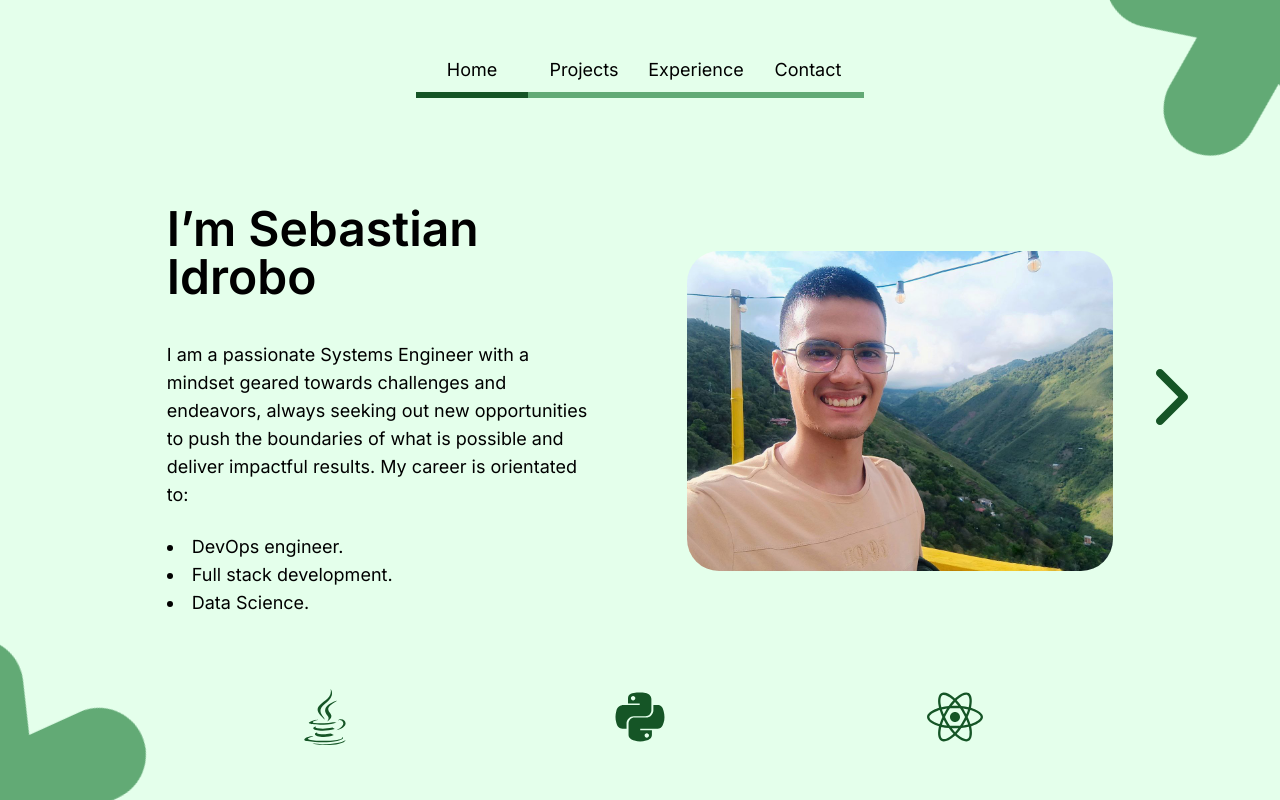
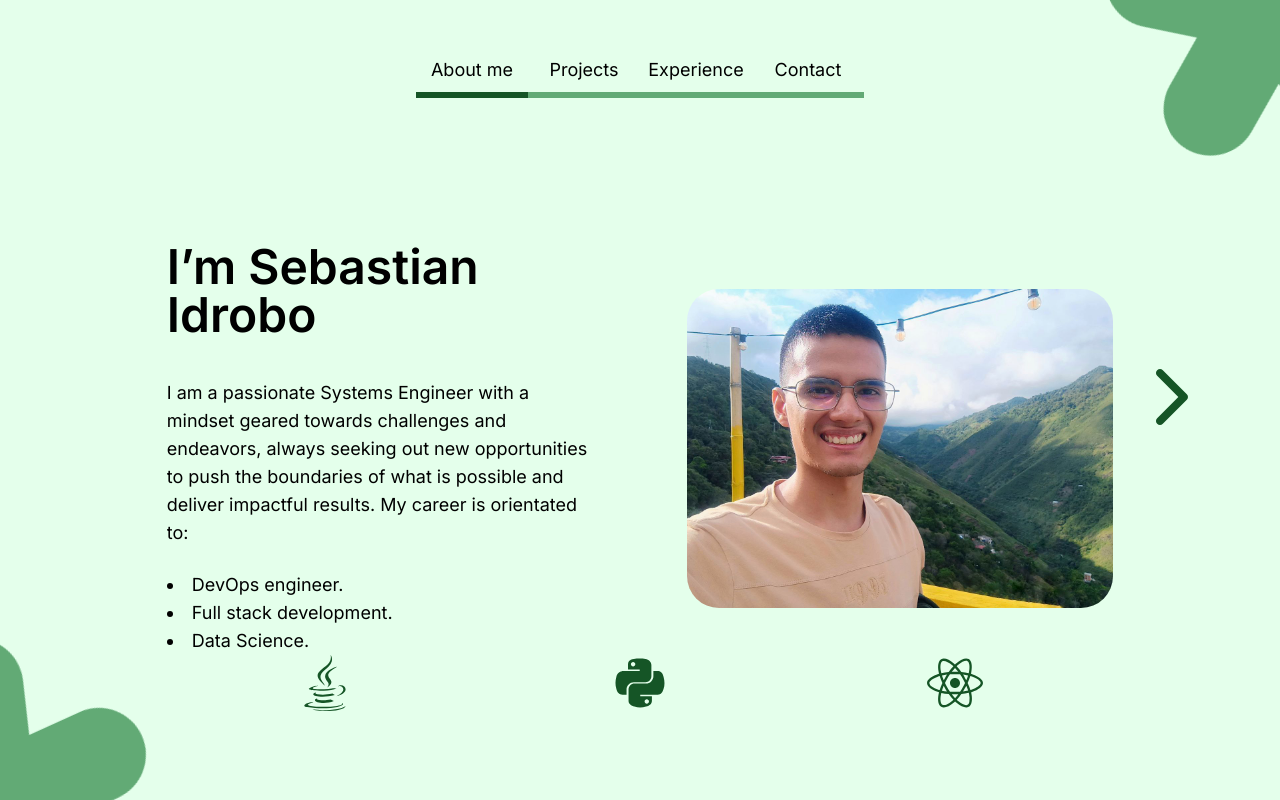
Before and after one commit to Seb0927/seb0927.github.io, a React (Vite) app: page / in a window 1280 px wide. Built offline with nearby package versions, Linux system fonts and the light colour scheme.

Commit message:
feat: Presentation animated content.
- When the content is first loaded, it will show an animation going by every component, but when the content is shown again without reload it will only fade in and fade out

```diff
--- a/src/App.jsx
+++ b/src/App.jsx
@@ -1,12 +1,48 @@
 import { Background, Presentation, Projects, Experience, Contact } from "./components";
+import { useState } from 'react';
+import { motion, AnimatePresence } from 'framer-motion';
 
 export default function App() {
+  const sections = ['About me', 'Projects', 'Experience', 'Contact'];
+  const [currentSection, setCurrentSection] = useState(sections[0]);
+  const [hasRendered, setHasRendered] = useState(sections.map(() => false));
+
+  const sectionElements = [
+    <Presentation key={0}
+    hasRendered={hasRendered}
+    setHasRendered={setHasRendered}
+    sectionIndex={0}/>,
+    <Projects key={1}
+    hasRendered={hasRendered}
+    setHasRendered={setHasRendered}
+    sectionIndex={1}/>,
+    <Experience key={2}
+    hasRendered={hasRendered}
+    setHasRendered={setHasRendered}
+    sectionIndex={2}/>,
+    <Contact key={3}
+    hasRendered={hasRendered}
+    setHasRendered={setHasRendered}
+    sectionIndex={3}/>,
+  ];
+
   return (
-    <Background>
-      <Presentation />
-      <Projects />
-      <Experience />
-      <Contact />
+    <Background
+    sections={sections}
+    currentSection={currentSection}
+    setCurrentSection={setCurrentSection}>
+      {/* Sections */}
+      <AnimatePresence mode="wait">
+        <motion.div
+          key={currentSection}
+          initial={{ opacity: 0 }}
+          animate={{ opacity: 1 }}
+          exit={{ opacity: 0 }}
+          transition={{ duration: 0.5 }}
+        >
+          {sectionElements[sections.indexOf(currentSection)]}
+        </motion.div>
+      </AnimatePresence>
     </Background>
-  )
+  );
 }
--- a/src/components/background/Background.jsx
+++ b/src/components/background/Background.jsx
@@ -6,10 +6,8 @@ import { bgLightestColorsVariants, bgLightestColorsValues, bgDarkColorsValues }
 import ChevronLeft from '../../assets/vectors/chevron-left.svg?react';
 import ChevronRight from '../../assets/vectors/chevron-right.svg?react';
 
-const Background = ({ children }) => {
+const Background = ({ children, sections, currentSection, setCurrentSection }) => {
   // Component variables
-  const sections = ['Home', 'Projects', 'Experience', 'Contact']
-  const [currentSection, setCurrentSection] = useState(sections[0])
   const handleSection = (section) => {
     let indexSection = sections.indexOf(section)
     setCurrentSection(sections[indexSection])
@@ -102,7 +100,7 @@ const Background = ({ children }) => {
 
           {/* Content */}
           <div className="px-16 py-4 md:h-5/6 md:content-center md:col-span-11 md:px-0 md:py-0">
-            {children[indexSection]}
+            {children}
           </div>
         </div>
 
--- a/src/components/presentation/Presentation.jsx
+++ b/src/components/presentation/Presentation.jsx
@@ -1,17 +1,61 @@
 import { motion } from "framer-motion";
 import ProgrammingIcons from "./ProgrammingIcons.jsx";
 import meImage from '../../assets/images/me.jpg';
+import { useEffect } from "react";
 
-function Presentation() {
+function Presentation({ hasRendered, setHasRendered, sectionIndex }) {
+
+  useEffect(() => {
+    const updatedRenderedState = [...hasRendered];
+    updatedRenderedState[sectionIndex] = true;
+    setHasRendered(updatedRenderedState);
+  }, [])
+
+  // Framer variables
+  let renderVariants = null;
+  if (!hasRendered[sectionIndex]) {
+    renderVariants = {
+      hiddenUp: { y: 10, opacity: 0 },
+      visible: (i) => {
+        const delay = 0 + i * 0.20;
+        return {
+          y: 0,
+          opacity: 1,
+          transition: {
+            delay: delay,
+          }
+        }
+      },
+    }
+
+  } else {
+    renderVariants = {
+      hiddenUp: { opacity: 0 },
+      visible: {
+        opacity: 1
+      }
+    }
+  }
 
   return (
     <>
       {/* Content */}
-      <div className="md:grid md:grid-cols-11 md:gap-2 md:h-5/6">
+      <motion.div className="md:grid md:grid-cols-11 md:gap-2 md:h-5/6"
+        exit={{ opacity: 0 }}
+        key={"presentation"}>
         {/* Presentation */}
         <div className="md:col-span-5 content-center">
-          <h1 className="mb-10 text-5xl font-semibold">I’m Sebastian Idrobo</h1>
-          <div className="overflow-auto md:max-h-80">
+          <motion.h1 className="mb-10 text-5xl font-semibold"
+            variants={renderVariants}
+            initial="hiddenUp"
+            animate="visible"
+            custom={2}
+          >I’m Sebastian Idrobo</motion.h1>
+          <motion.div className="overflow-auto md:max-h-80"
+            variants={renderVariants}
+            initial="hiddenUp"
+            animate="visible"
+            custom={3}>
             <p className="text-lg">I am a passionate Systems Engineer with a mindset geared towards challenges and endeavors, always seeking out new opportunities to push the boundaries of what is possible and deliver impactful results. My career is orientated to:</p>
             <br></br>
             <ul className="list-disc list-inside text-lg">
@@ -19,25 +63,33 @@ function Presentation() {
               <li>Full stack development.</li>
               <li>Data Science.</li>
             </ul>
-          </div>
+          </motion.div>
         </div>
 
         {/* Space */}
         <div></div>
 
         {/* Image */}
-        <div className="flex justify-center my-6 md:col-span-5">
+        <motion.div className="flex justify-center my-6 md:col-span-5"
+          variants={renderVariants}
+          initial="hiddenUp"
+          animate="visible"
+          custom={4}>
           <img src={meImage} className="rounded-4xl max-h-88 my-auto"></img>
-        </div>
+        </motion.div>
 
-      </div>
+      </motion.div>
 
       {/* Programming Icons */}
-      <div className="content-start py-6 md:py-0 md:h-1/6">
+      <motion.div className="content-start py-6 md:py-0 md:h-1/6"
+        variants={renderVariants}
+        initial="hiddenUp"
+        animate="visible"
+        custom={5}>
         <ProgrammingIcons></ProgrammingIcons>
-      </div>
+      </motion.div>
     </>
   )
 }
 
-export default Presentation
+export default Presentation;
```
